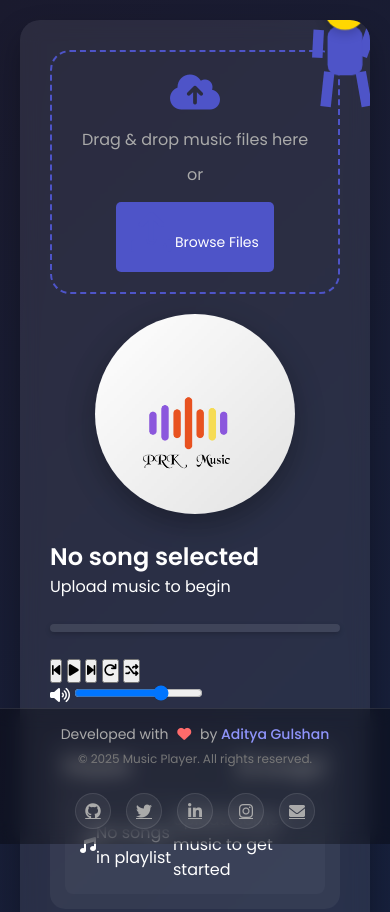
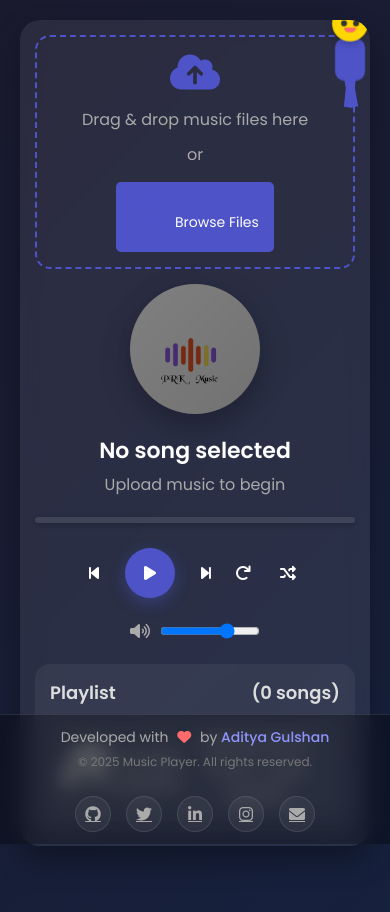
Before and after one commit to prk-adi/PRK-Music-Player, a plain HTML site: page index.html in a window 390 px wide. Shown: the top 912 px of the page. Drawn offline with Linux system fonts and the light colour scheme.

Commit message:
Update styles.css
  Add reapeat and suffle button

```diff
--- a/styles.css
+++ b/styles.css
@@ -1,4 +1,3 @@
-/* Base Styles */
 * {
     margin: 0;
     padding: 0;
@@ -20,26 +19,23 @@ body {
     background: rgba(255, 255, 255, 0.08);
     backdrop-filter: blur(10px);
     border-radius: 20px;
-    padding: 30px;
+    padding: 25px;
     width: 100%;
     max-width: 400px;
     box-shadow: 0 15px 30px rgba(0, 0, 0, 0.3);
     position: relative;
     overflow: hidden;
-    transition: transform 0.3s ease;
+    transition: all 0.3s ease;
+    margin-bottom: 80px;
 }
 
-.music-player:hover {
-    transform: translateY(-5px);
-}
-
-/* Animated Boy Character */
+/* Character Styles */
 .character-container {
     position: absolute;
-    top: -50px;
-    right: -50px;
-    width: 150px;
-    height: 150px;
+    top: -40px;
+    right: -40px;
+    width: 120px;
+    height: 120px;
     z-index: 1;
 }
 
@@ -47,7 +43,7 @@ body {
     position: relative;
     width: 100%;
     height: 100%;
-    transform: scale(0.7);
+    transform: scale(0.6);
     animation: float 6s ease-in-out infinite;
 }
 
@@ -147,126 +143,17 @@ body {
     animation-delay: 1s;
 }
 
-/* Animations */
-@keyframes float {
-    0%, 100% {
-        transform: translateY(0) scale(0.7);
-    }
-    50% {
-        transform: translateY(-20px) scale(0.7);
-    }
+/* File Upload Styles */
+.file-upload {
+    margin-bottom: 20px;
 }
-
-@keyframes blink {
-    0%, 45%, 55%, 100% {
-        height: 10px;
-    }
-    48%, 52% {
-        height: 2px;
-    }
-}
-
-@keyframes swing-arm {
-    0% {
-        transform: rotate(-20deg);
-    }
-    100% {
-        transform: rotate(20deg);
-    }
-}
-
-@keyframes swing-leg {
-    0% {
-        transform: rotate(-10deg);
-    }
-    100% {
-        transform: rotate(10deg);
-    }
-}
-
-@keyframes rotate {
-    from {
-        transform: rotate(0deg);
-    }
-    to {
-        transform: rotate(360deg);
-    }
-}
-
-/* Player Elements */
-.cover-art {
-    width: 200px;
-    height: 200px;
-    margin: 0 auto 25px;
-    border-radius: 50%;
-    overflow: hidden;
-    box-shadow: 0 10px 30px rgba(0, 0, 0, 0.3);
-    animation: rotate 20s linear infinite;
-    animation-play-state: paused;
-    transition: transform 0.3s ease;
-    position: relative;
-    z-index: 2;
-}
-
-.cover-art:hover {
-    transform: scale(1.05);
-}
-
-.cover-art img {
-    width: 100%;
-    height: 100%;
-    object-fit: cover;
-}
-
-/* (Rest of your existing CSS styles remain the same) */
-
-/* Add these new animations for player interactions */
-@keyframes button-pulse {
-    0% {
-        transform: scale(1);
-    }
-    50% {
-        transform: scale(1.1);
-    }
-    100% {
-        transform: scale(1);
-    }
-}
-
-@keyframes slide-in {
-    from {
-        opacity: 0;
-        transform: translateY(20px);
-    }
-    to {
-        opacity: 1;
-        transform: translateY(0);
-    }
-}
-
-/* Apply animations to elements */
-.song-info {
-    animation: slide-in 0.5s ease-out;
-}
-
-.controls button {
-    transition: all 0.3s ease;
-}
-
-.controls button:hover {
-    animation: button-pulse 0.5s ease;
-}
-
-/* (Rest of your existing CSS remains the same) */
-/* Previous styles remain the same, add these new styles */
 
 #drop-area {
     border: 2px dashed #4e54c8;
-    border-radius: 20px;
-    padding: 20px;
+    border-radius: 15px;
+    padding: 15px;
     text-align: center;
     transition: all 0.3s;
-    margin-bottom: 20px;
 }
 
 #drop-area.highlight {
@@ -312,27 +199,57 @@ body {
     background: #3a3f9e;
 }
 
-/* Add progress bar for upload feedback */
-.upload-progress {
-    width: 100%;
-    background-color: rgba(255, 255, 255, 0.1);
-    border-radius: 5px;
-    margin-top: 10px;
-    display: none;
+/* Player Elements */
+.cover-art {
+    width: 180px;
+    height: 180px;
+    margin: 0 auto 20px;
+    border-radius: 50%;
+    overflow: hidden;
+    box-shadow: 0 10px 30px rgba(0, 0, 0, 0.3);
+    animation: rotate 20s linear infinite;
+    animation-play-state: paused;
+    transition: transform 0.3s ease;
+    position: relative;
+    z-index: 2;
 }
 
-.upload-progress-bar {
-    height: 5px;
-    background-color: #4e54c8;
-    border-radius: 5px;
-    width: 0%;
-    transition: width 0.3s;
-}/* Enhanced Progress Bar Styles */
+.cover-art:hover {
+    transform: scale(1.05);
+}
+
+.cover-art img {
+    width: 100%;
+    height: 100%;
+    object-fit: cover;
+}
+
+.default-cover {
+    filter: brightness(0.5);
+}
+
+.song-info {
+    text-align: center;
+    margin-bottom: 20px;
+    animation: slide-in 0.5s ease-out;
+}
+
+.song-info h2 {
+    font-size: 22px;
+    margin-bottom: 5px;
+}
+
+.song-info p {
+    font-size: 16px;
+    color: #aaa;
+}
+
+/* Progress Bar */
 .progress-container {
     background: rgba(255, 255, 255, 0.1);
-    height: 8px;
-    border-radius: 10px;
-    margin: 25px 0;
+    height: 6px;
+    border-radius: 5px;
+    margin: 20px 0;
     cursor: pointer;
     position: relative;
     overflow: hidden;
@@ -348,7 +265,7 @@ body {
     background: linear-gradient(90deg, #4e54c8, #8f94fb);
     height: 100%;
     width: 0%;
-    border-radius: 10px;
+    border-radius: 5px;
     position: relative;
     transition: width 0.1s linear;
 }
@@ -365,25 +282,11 @@ body {
         rgba(255, 255, 255, 0.1),
         rgba(255, 255, 255, 0.4),
         rgba(255, 255, 255, 0.1));
-    border-radius: 10px;
+    border-radius: 5px;
     animation: progress-glow 2s infinite linear;
     opacity: 0.7;
 }
 
-/* Pulse Animation on Progress Update */
-@keyframes progress-pulse {
-    0% { transform: scale(1); }
-    50% { transform: scale(1.02); }
-    100% { transform: scale(1); }
-}
-
-/* Glow Animation */
-@keyframes progress-glow {
-    0% { transform: translateX(-100%); }
-    100% { transform: translateX(100%); }
-}
-
-/* Time Display Styling */
 .time-info {
     display: flex;
     justify-content: space-between;
@@ -393,27 +296,100 @@ body {
     font-family: 'Courier New', monospace;
 }
 
-/* Current Time Animation */
 #current-time {
     display: inline-block;
     transition: all 0.3s ease;
 }
 
-/* Add this to make the current time "bounce" when updating */
-.time-update {
-    animation: time-bounce 0.3s ease;
+/* Controls */
+.controls {
+    display: flex;
+    justify-content: center;
+    align-items: center;
+    margin: 25px 0;
+    gap: 5px;
+    flex-wrap: wrap;
 }
 
-@keyframes time-bounce {
-    0%, 100% { transform: scale(1); }
-    50% { transform: scale(1.2); }
-}/* Enhanced Playlist Styles */
+.controls button {
+    background: none;
+    border: none;
+    color: white;
+    font-size: 20px;
+    cursor: pointer;
+    transition: all 0.3s ease;
+    padding: 10px;
+    border-radius: 50%;
+}
+
+.controls button:hover {
+    animation: button-pulse 0.5s ease;
+}
+
+#play-btn {
+    background: #4e54c8;
+    width: 50px;
+    height: 50px;
+    border-radius: 50%;
+    display: flex;
+    justify-content: center;
+    align-items: center;
+    box-shadow: 0 5px 15px rgba(78, 84, 200, 0.4);
+    margin: 0 20px;
+}
+
+/* Mode Buttons */
+.mode-btn {
+    background: none;
+    border: none;
+    color: #aaa;
+    font-size: 16px;
+    margin: 0 5px;
+    cursor: pointer;
+    transition: all 0.3s ease;
+    padding: 8px;
+    border-radius: 50%;
+}
+
+.mode-btn:hover {
+    color: #fff;
+    background: rgba(255, 255, 255, 0.1);
+}
+
+.mode-btn.active {
+    color: #4e54c8;
+    background: rgba(78, 84, 200, 0.2);
+}
+
+.mode-btn.active:hover {
+    color: #8f94fb;
+}
+
+/* Volume Control */
+.volume-control {
+    display: flex;
+    align-items: center;
+    justify-content: center;
+    margin-bottom: 20px;
+}
+
+.volume-control i {
+    margin-right: 10px;
+    color: #aaa;
+}
+
+.volume-control input {
+    width: 100px;
+    cursor: pointer;
+}
+
+/* Playlist */
 .playlist {
-    margin-top: 30px;
+    margin-top: 25px;
     background: rgba(255, 255, 255, 0.05);
     border-radius: 15px;
     padding: 15px;
-    max-height: 250px;
+    max-height: 200px;
     overflow-y: auto;
     transition: all 0.3s ease;
 }
@@ -481,41 +457,18 @@ body {
     color: #8f94fb;
 }
 
-/* Playlist item animation */
-@keyframes playlist-item-selected {
-    0% {
-        transform: translateX(0);
-        box-shadow: 0 0 0 rgba(78, 84, 200, 0);
-    }
-    50% {
-        transform: translateX(10px);
-        box-shadow: 0 5px 15px rgba(78, 84, 200, 0.3);
-    }
-    100% {
-        transform: translateX(0);
-        box-shadow: 0 3px 10px rgba(78, 84, 200, 0.2);
-    }
+.empty-state {
+    text-align: center;
+    padding: 20px;
+    color: #aaa;
 }
 
-/* Scrollbar styling */
-.playlist::-webkit-scrollbar {
-    width: 6px;
+.empty-state i {
+    font-size: 40px;
+    margin-bottom: 10px;
 }
 
-.playlist::-webkit-scrollbar-track {
-    background: rgba(255, 255, 255, 0.05);
-    border-radius: 3px;
-}
-
-.playlist::-webkit-scrollbar-thumb {
-    background: rgba(255, 255, 255, 0.2);
-    border-radius: 3px;
-}
-
-.playlist::-webkit-scrollbar-thumb:hover {
-    background: rgba(255, 255, 255, 0.3);
-}
-/* Footer Styles */
+/* Footer */
 .developer-footer {
     position: fixed;
     bottom: 0;
@@ -523,7 +476,7 @@ body {
     right: 0;
     background: rgba(0, 0, 0, 0.3);
     backdrop-filter: blur(10px);
-    padding: 15px 0;
+    padding: 12px 0;
     z-index: 100;
     border-top: 1px solid rgba(255, 255, 255, 0.1);
 }
@@ -588,16 +541,105 @@ body {
 .social-links a:nth-child(1):hover { color: #8f94fb; }
 .social-links a:nth-child(2):hover { color: #1DA1F2; }
 .social-links a:nth-child(3):hover { color: #0077B5; }
-.social-links a:nth-child(4):hover { color: #E1306C; }
-.social-links a:nth-child(5):hover { color: #D44638; }
 
-/* Adjust music player position to account for footer */
-.music-player {
-    margin-bottom: 80px; /* Space for footer */
+/* Scrollbar styling */
+.playlist::-webkit-scrollbar {
+    width: 6px;
 }
 
-/* Responsive adjustments */
+.playlist::-webkit-scrollbar-track {
+    background: rgba(255, 255, 255, 0.05);
+    border-radius: 3px;
+}
+
+.playlist::-webkit-scrollbar-thumb {
+    background: rgba(255, 255, 255, 0.2);
+    border-radius: 3px;
+}
+
+.playlist::-webkit-scrollbar-thumb:hover {
+    background: rgba(255, 255, 255, 0.3);
+}
+
+/* Animations */
+@keyframes float {
+    0%, 100% { transform: translateY(0) scale(0.6); }
+    50% { transform: translateY(-20px) scale(0.6); }
+}
+
+@keyframes blink {
+    0%, 45%, 55%, 100% { height: 10px; }
+    48%, 52% { height: 2px; }
+}
+
+@keyframes swing-arm {
+    0% { transform: rotate(-20deg); }
+    100% { transform: rotate(20deg); }
+}
+
+@keyframes swing-leg {
+    0% { transform: rotate(-10deg); }
+    100% { transform: rotate(10deg); }
+}
+
+@keyframes rotate {
+    from { transform: rotate(0deg); }
+    to { transform: rotate(360deg); }
+}
+
+@keyframes progress-glow {
+    0% { transform: translateX(-100%); }
+    100% { transform: translateX(100%); }
+}
+
+@keyframes progress-pulse {
+    0% { transform: scale(1); }
+    50% { transform: scale(1.02); }
+    100% { transform: scale(1); }
+}
+
+@keyframes playlist-item-selected {
+    0% { transform: translateX(0); box-shadow: 0 0 0 rgba(78, 84, 200, 0); }
+    50% { transform: translateX(10px); box-shadow: 0 5px 15px rgba(78, 84, 200, 0.3); }
+    100% { transform: translateX(0); box-shadow: 0 3px 10px rgba(78, 84, 200, 0.2); }
+}
+
+@keyframes slide-in {
+    from { opacity: 0; transform: translateY(20px); }
+    to { opacity: 1; transform: translateY(0); }
+}
+
+@keyframes button-pulse {
+    0% { transform: scale(1); }
+    50% { transform: scale(1.1); }
+    100% { transform: scale(1); }
+}
+
+@keyframes time-update {
+    0%, 100% { transform: scale(1); }
+    50% { transform: scale(1.2); }
+}
+
+@keyframes ripple {
+    to { transform: translate(-50%, -50%) scale(10); opacity: 0; }
+}
+
+.mode-indicator {
+    position: absolute;
+    font-size: 10px;
+    margin-left: -8px;
+    margin-top: -5px;
+    color: #4e54c8;
+    font-weight: bold;
+}
+
+/* Responsive Adjustments */
 @media (max-width: 768px) {
+    .music-player {
+        padding: 20px;
+        margin-bottom: 120px;
+    }
+
     .footer-content {
         flex-direction: column;
         text-align: center;
@@ -608,7 +650,47 @@ body {
         margin-bottom: 10px;
     }
 
-    .music-player {
-        margin-bottom: 120px; /* More space on mobile */
+    .cover-art {
+        width: 150px;
+        height: 150px;
+    }
+
+    .character-container {
+        top: -30px;
+        right: -30px;
+        width: 100px;
+        height: 100px;
+    }
+
+    .controls {
+        gap: 3px;
+    }
+
+    #play-btn {
+        margin: 0 15px;
     }
 }
+
+@media (max-width: 480px) {
+    .music-player {
+        padding: 15px;
+    }
+
+    .cover-art {
+        width: 130px;
+        height: 130px;
+    }
+
+    .file-upload {
+        margin-bottom: 15px;
+    }
+
+    .controls button {
+        padding: 8px;
+        font-size: 16px;
+    }
+
+    .playlist li {
+        padding: 10px 12px;
+    }
+}
```
